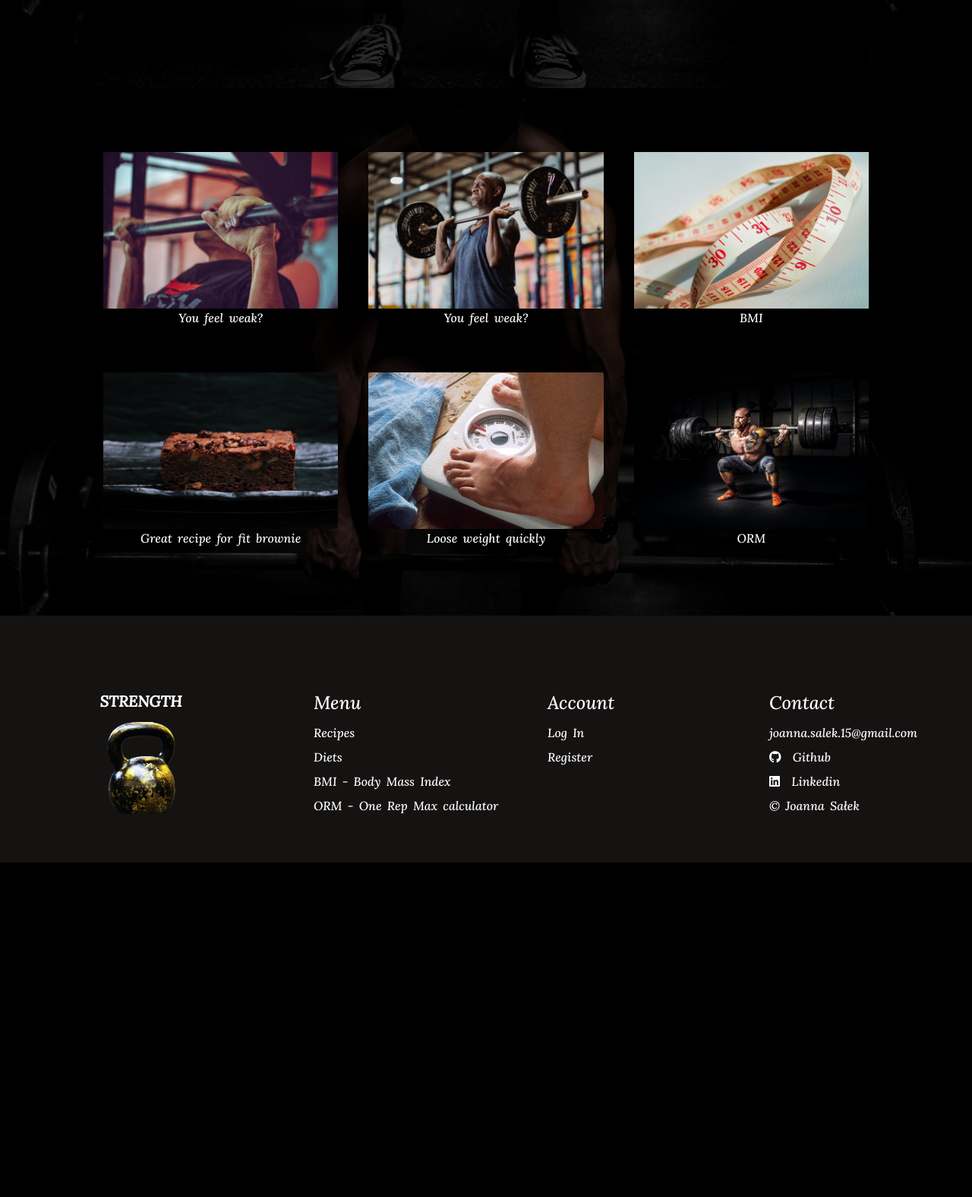
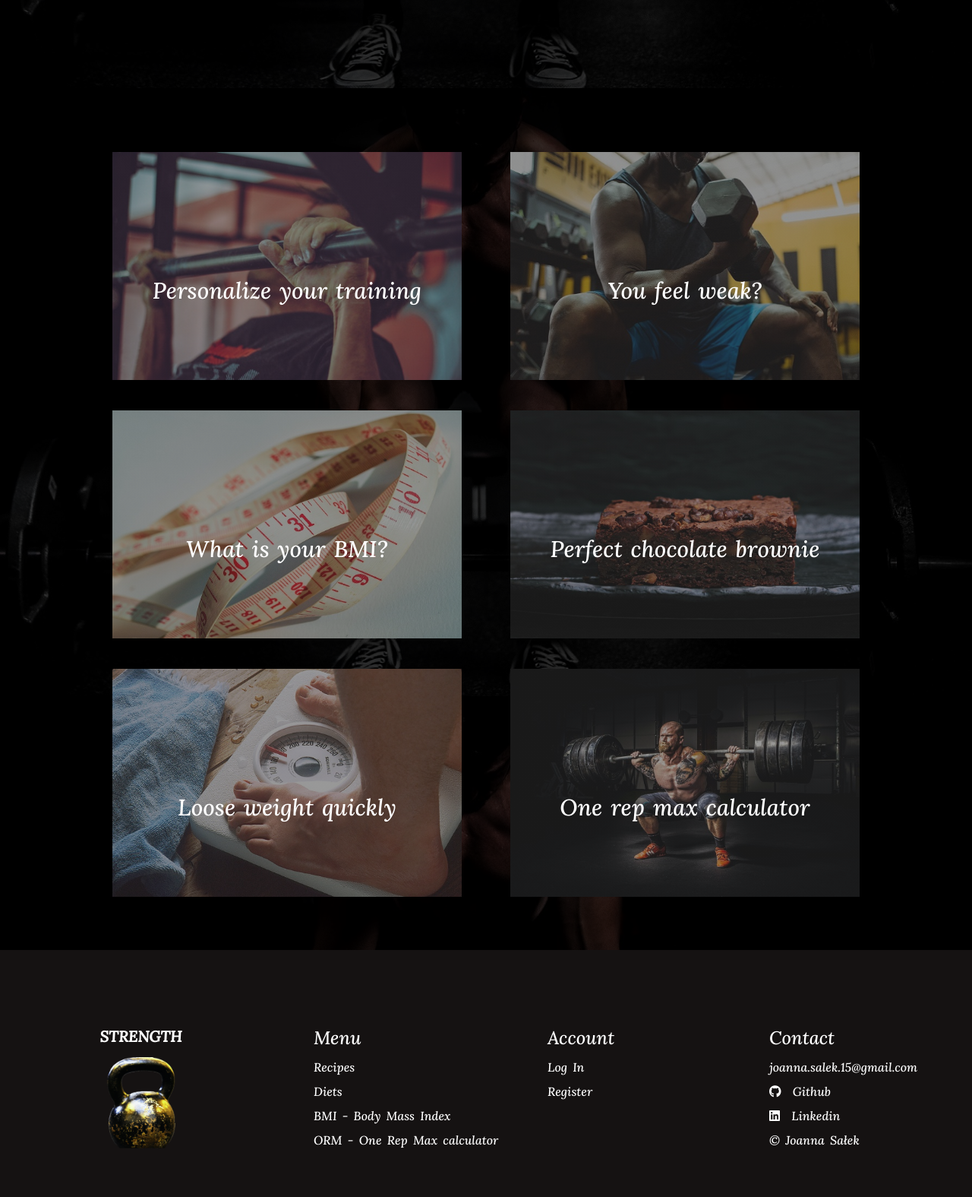
Before and after one commit to joanna-salek/fit-web-app, a Flask app: page / in a window 1280 px wide. Shown: the part 684-2259 px from the top of the page at 76% size. Before the commit the page ends 1819 px from the top, so only its background shows below. Run offline with Flask 2, Linux system fonts and the light colour scheme; parts of the project's set-up code (start-up, migrations or seed data) failed here and were passed over; some libraries are stand-ins or nearby versions.

Commit message:
updating main menu website

```diff
--- a/static/css/new.css
+++ b/static/css/new.css
@@ -89,14 +89,15 @@
 
 }
 
-@media screen and (max-width: 600px) {
+@media screen and (max-width: 1200px) {
     .banner .info-diets {
-    margin-top: 100px !important;
+    margin-top: 300px !important;
 }
 }
 
 .banner .info-diets {
-    margin-top: 10%;
+    margin-top: 25%;
+    transform: translateY(-25%);
     margin-left: auto;
     margin-right: auto;
 }
@@ -106,6 +107,7 @@
     font-weight: 700;
     color: #ffffff;
     letter-spacing: 2px;
+
 }
 
 .banner .info-diets h1{
@@ -113,6 +115,7 @@
     font-weight: 700;
     color: #ffffff;
     letter-spacing: 2px;
+    font-family: 'Lobster', cursive;
 }
 
 
@@ -128,6 +131,8 @@
     font-weight: 500;
     color: #b2c2bf;
     letter-spacing: 2px;
+    margin-right: 50px;
+    margin-left: 50px;
 }
 
 .banner .info a{
@@ -140,7 +145,6 @@
 
 .banner .info-diets a{
     color: #ffffff;
-    background: #f4a688;
     margin-top: 10px;
     font-weight: bold;
     font-size: large;
@@ -150,12 +154,8 @@
     background: #e0876a;
 }
 
-.banner .info-diets a:hover{
-    background: #e0876a;
-}
-
-.banner .calorie{
-    background-color: rgba(100, 100, 100, 0.3);
+.banner .box{
+    background-color: rgba(200, 200, 200, 0.1);
     border-color: white;
     border-radius: 5px;
     background-position: top;
@@ -163,20 +163,22 @@
     background-attachment: fixed;
     background-repeat: no-repeat;
     text-align: center;
-    padding: 20px;
+
+}
+
+.cal {
+    margin-top: 15px;
+    padding: 15px;
+}
+
+.reg_log {
+    margin-top: 12%;
+    padding: 15px;
 
 }
 
 .index{
     background: dimgray;
-
-}
-
-.first {
-    text-align: center;
-    margin: 10px;
-    margin-bottom: 30px;
-    padding: 10px;
 
 }
 
@@ -220,6 +222,7 @@
 }
 
 
+
 .quick-info{
     padding: 10px;
     padding-top: 20px;
@@ -231,6 +234,8 @@
     border-style: ridge;
     border-width: 1px;
     border-color: white;
+    margin-left: auto;
+    margin-right: auto;
 
 }
 
@@ -265,10 +270,43 @@
     margin-bottom: 10%;
 }
 
-.my-row .first .im{
-    background-image: url("../pull-up.jpg");
+
+.image-container{
+    min-height: 300px;
+    position: relative;
+    background-size: cover;
+    padding-top: 30%;
+    margin: 20px;
+
 
 }
+.centered{
+    position: relative;
+    text-align: center;
+    color: white;
+    font-size: 30px;
+    opacity: revert;
+    margin: 10px;
+}
+
+
+.image-container:hover{
+    opacity: 0.7;
+    padding-top: 20%;
+}
+
+.image-container .img-description{
+    visibility: hidden;
+    font-size: 20px;
+    text-align: center;
+    margin-left: 20px;
+    margin-right: 20px;
+}
+.image-container:hover .img-description{
+    visibility: visible;
+}
+
+
 .my-container{
     border: 10px;
     height: 100vh;
--- a/templates/index1.html
+++ b/templates/index1.html
@@ -15,44 +15,58 @@
 
 {% block section %}
     <div class="container-fluid my-container" id="section2">
-        <div class="row my-row">
-            <div class="col-sm rounded first">
-                 <div class="image-container">
-                     <a href={{ url_for("register")}}><img class="img-fluid" id="Library" src="../static/pull-up.jpg" alt="IMAGE"></a>
+        <div class="row my-row align-items-center justify-content-center">
+            <div class="col-lg-6 col-12 first">
+                <a href={{ url_for("register") }}>
+                    <div class="image-container" style="background-image: linear-gradient(rgba(50,50,50,0.5), rgba(50,50,50,0.5)), url('../static/pull-up.jpg')">
+                        <div class="centered">Personalize your training</div>
+                        <div class="img-description">Register now and improve your training</div>
                     </div>
-                <div class="centered"><a href={{ url_for("basic")}}>You feel weak?</a></div>
+                </a>
             </div>
-            <div class="col-sm rounded first">
-                 <div class="image-container">
-                     <a href={{ url_for("basic")}}><img class="img-fluid" src="../static/strict-press.jpg" alt="IMAGE"></a>
+            <div class="col-lg-6 col-12 first">
+                <a href={{ url_for("basic") }}>
+                    <div class="image-container" style="background-image: linear-gradient(rgba(50,50,50,0.5), rgba(50,50,50,0.5)), url('../static/biceps.jpg')">
+                        <div class="centered">You feel weak?</div>
+                        <div class="img-description">Find out what are the best universal exercises</div>
                     </div>
-                <div class="centered"><a href={{ url_for("basic")}}>You feel weak?</a></div>
-            </div>
-            <div class="col-sm rounded first">
-                 <div class="image-container">
-                     <a href={{ url_for("bmi") }}><img class="img-fluid" src="../static/measure.jpg" alt="IMAGE"></a>
-                </div>
-                <div class="centered"><a href={{ url_for("bmi") }}>BMI</a></div>
+                </a>
             </div>
         </div>
-        <div class="row my-row">
-            <div class="col-sm rounded first">
-                 <div class="image-container">
-                     <a href={{ url_for("brownie")}}><img class="img-fluid" src="../static/brownie.jpg" alt="IMAGE"></a>
+        <div class="row my-row align-items-center justify-content-center">
+            <div class="col-lg-6 col-12 first">
+                <a href={{ url_for("bmi") }}>
+                    <div class="image-container" style="background-image: linear-gradient(rgba(50,50,50,0.5), rgba(50,50,50,0.5)), url('../static/measure.jpg')">
+                        <div class="centered">What is your BMI?</div>
+                        <div class="img-description">Quickly calculate your body mass index</div>
                     </div>
-                <div class="centered"><a href={{ url_for("brownie")}}>Great recipe for fit brownie</a></div>
+                </a>
             </div>
-            <div class="col-sm rounded first">
-                <div class="image-container">
-                    <a href={{ url_for("diets")}}><img class="img-fluid" src="../static/weight.jpg" alt="IMAGE"></a>
+            <div class="col-lg-6 first">
+                <a href={{ url_for("brownie") }}>
+                    <div class="image-container" style="background-image: linear-gradient(rgba(50,50,50,0.5), rgba(50,50,50,0.5)), url('../static/brownie.jpg')">
+                        <div class="centered">Perfect chocolate brownie</div>
+                        <div class="img-description">Quick and easy recipe only 160kcal per piece</div>
                     </div>
-                <div class="centered"><a href={{ url_for("diets")}}>Loose weight quickly</a></div>
+                </a>
             </div>
-            <div class="col-sm rounded first">
-                 <div class="image-container">
-                     <a href={{ url_for("orm") }}><img class="img-fluid" src="../static/squat1.jpg" alt="IMAGE"></a>
         </div>
-                <div class="centered"><a href={{ url_for("orm") }}>ORM</a></div>
+        <div class="row my-row align-items-center justify-content-center">
+            <div class="col-lg-6 first">
+                <a href={{ url_for("diets") }}>
+                    <div class="image-container" style="background-image: linear-gradient(rgba(50,50,50,0.5), rgba(50,50,50,0.5)), url('../static/weight.jpg')">
+                        <div class="centered">Loose weight quickly</div>
+                        <div class="img-description">Calculate your calorie intake and get diet plan</div>
+                    </div>
+                </a>
+            </div>
+            <div class="col-lg-6 first">
+                <a href={{ url_for("orm") }}>
+                    <div class="image-container" style="background-image: linear-gradient(rgba(50,50,50,0.5), rgba(50,50,50,0.5)), url('../static/squat1.jpg')">
+                        <div class="centered">One rep max calculator</div>
+                        <div class="img-description">Find out what is your one rep max</div>
+                    </div>
+                </a>
             </div>
         </div>
     </div>
--- a/templates/layout2.html
+++ b/templates/layout2.html
@@ -17,6 +17,7 @@
     </title>
     <link href="https://fonts.googleapis.com/css2?family=Exo+2&display=swap" rel="stylesheet">
     <link href="https://fonts.googleapis.com/css2?family=Lora:ital,wght@1,500&display=swap" rel="stylesheet">
+    <link href="https://fonts.googleapis.com/css2?family=Lobster&display=swap" rel="stylesheet">
     <link rel="stylesheet" type="text/css" href="../static/css/new.css">
 </head>
 {% if info is defined %}
```
Also changed, not shown: templates/brownie.html (+4 -6 lines), templates/diets.html (+13 -6 lines), templates/log_in.html (+4 -4 lines), templates/register.html (+16 -17 lines). Lines whose indentation alone changed are shown as unchanged.
